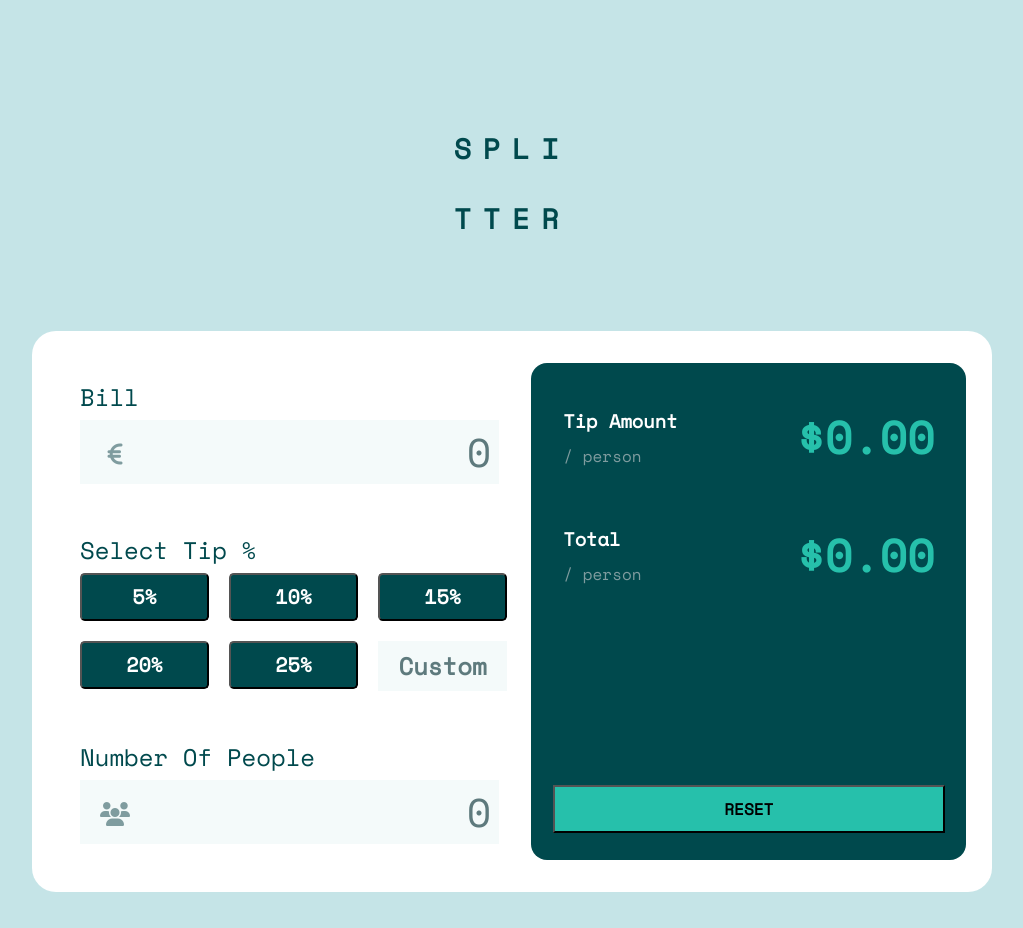
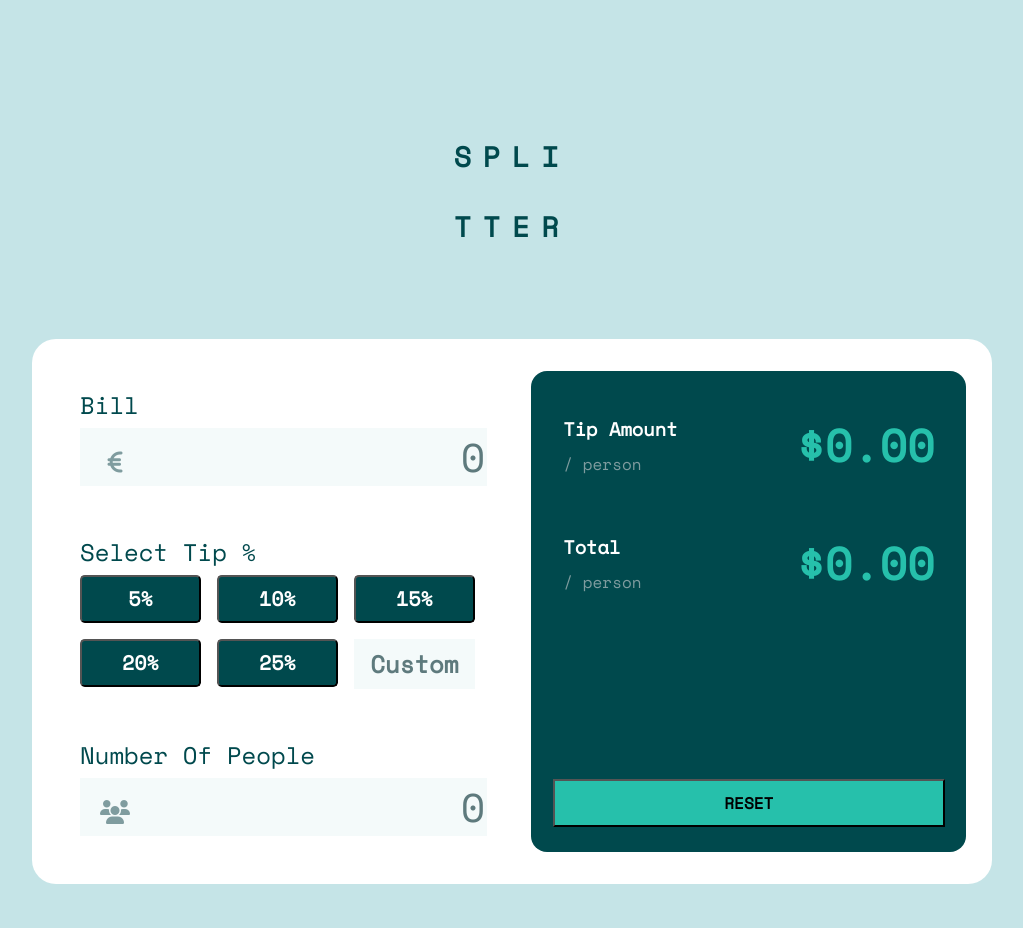
Before and after one commit to bhuwan-acharya/Splitter-app-frontend-mentor-challenge, a Vue app: page / in a window 1280 px wide. Shown: the whole page, without its empty margins (128-1151 px from the left). Built offline with nearby package versions, Linux system fonts and the light colour scheme.

Commit message:
2nd comit

```diff
--- a/src/components/Splitter.vue
+++ b/src/components/Splitter.vue
@@ -224,8 +224,8 @@ main {
 }
 .input-field {
   width: 100%;
-  height: 3rem;
-  padding: 0.5rem;
+  height: 3.5rem;
+  /* padding: 0.5rem; */
   border: none;
   background-color: hsl(189, 41%, 97%);
   color: hsl(183, 100%, 15%);
@@ -258,8 +258,8 @@ input:focus {
 /* for the tips button */
 .select-tips {
   display: grid;
-  grid-template-columns: 32% 32% 32%;
-  gap: 1.25rem;
+  grid-template-columns: 30% 30% 30%;
+  gap: 1rem;
 }
 .tip-button {
   width: 100%;
```
